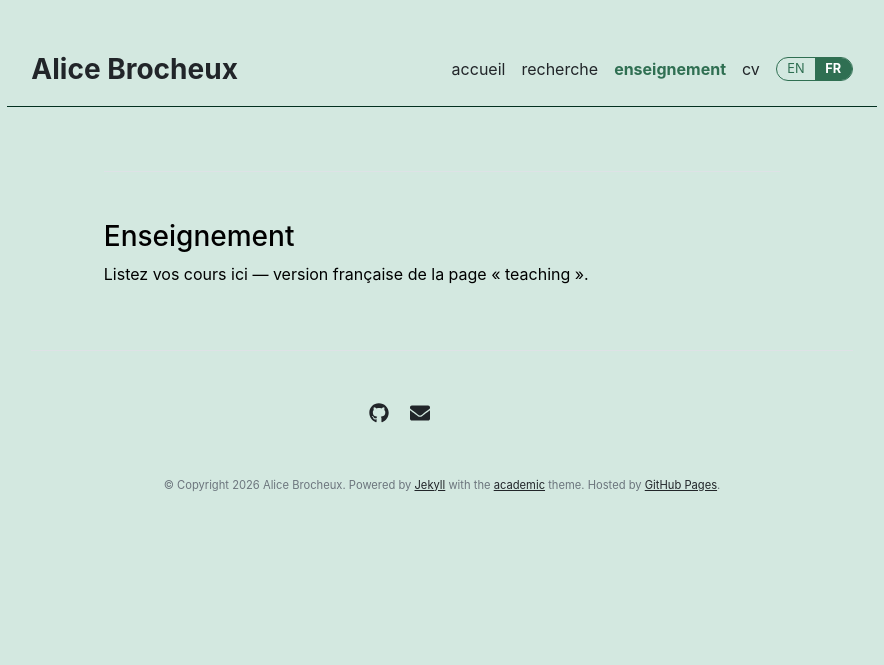
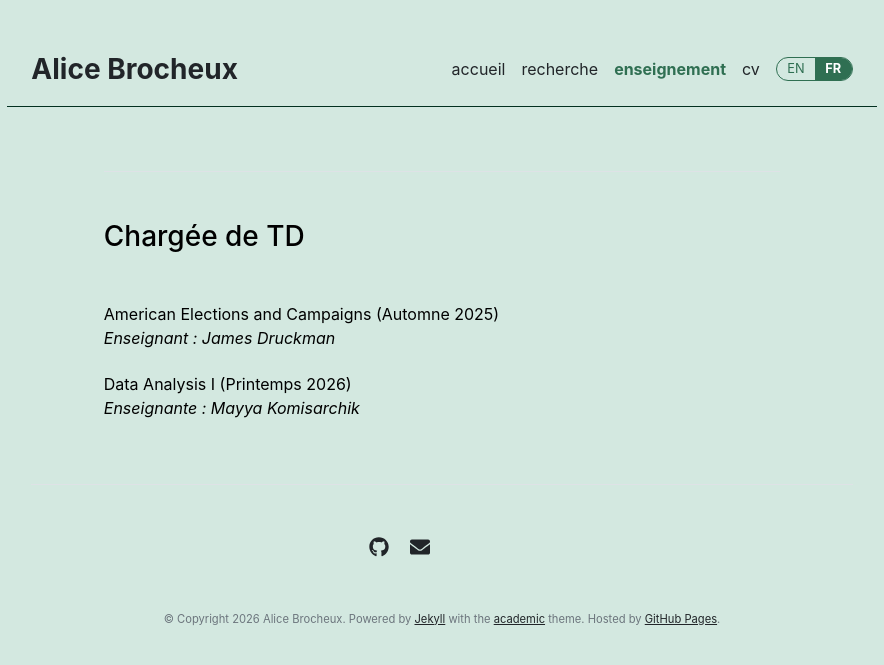
Before and after one commit to AliceBrocheux/alicebrocheux.github.io, a Jekyll site: the page built from fr/teaching.md, in a window 1280 px wide. Shown: the top 665 px of the page, without its empty margins (198-1082 px from the left). Built offline with Jekyll 4.4.1, drawn with Linux system fonts in a browser that asks for light colours.

Commit message:
Update teaching.md

```diff
--- a/fr/teaching.md
+++ b/fr/teaching.md
@@ -4,6 +4,14 @@ title: ""
 lang: fr
 ---
 
-### Enseignement
+### Chargée de TD
 
-Listez vos cours ici — version française de la page « teaching ».
+<br>
+
+American Elections and Campaigns (Automne 2025) <br>
+_Enseignant : James Druckman_
+
+<div style="height: 6px;"></div>
+
+Data Analysis I (Printemps 2026) <br>
+_Enseignante : Mayya Komisarchik_
```
